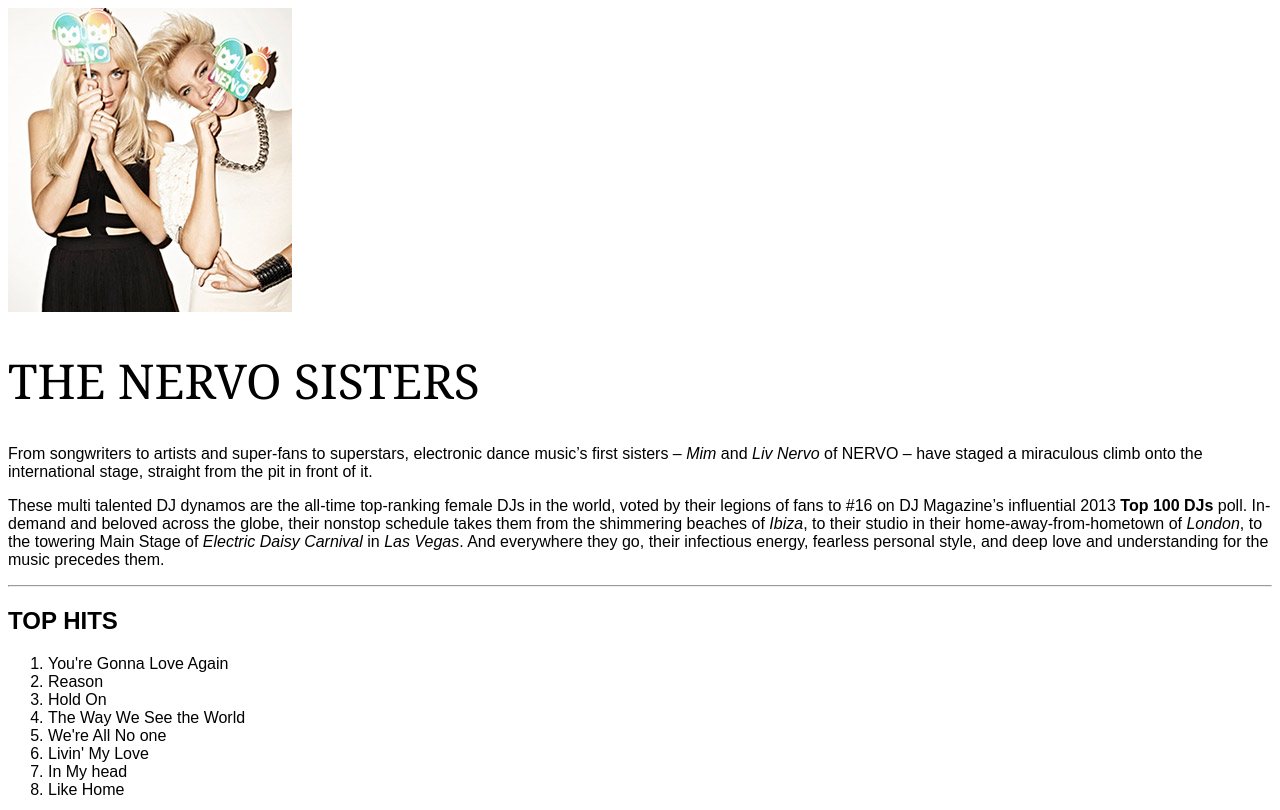
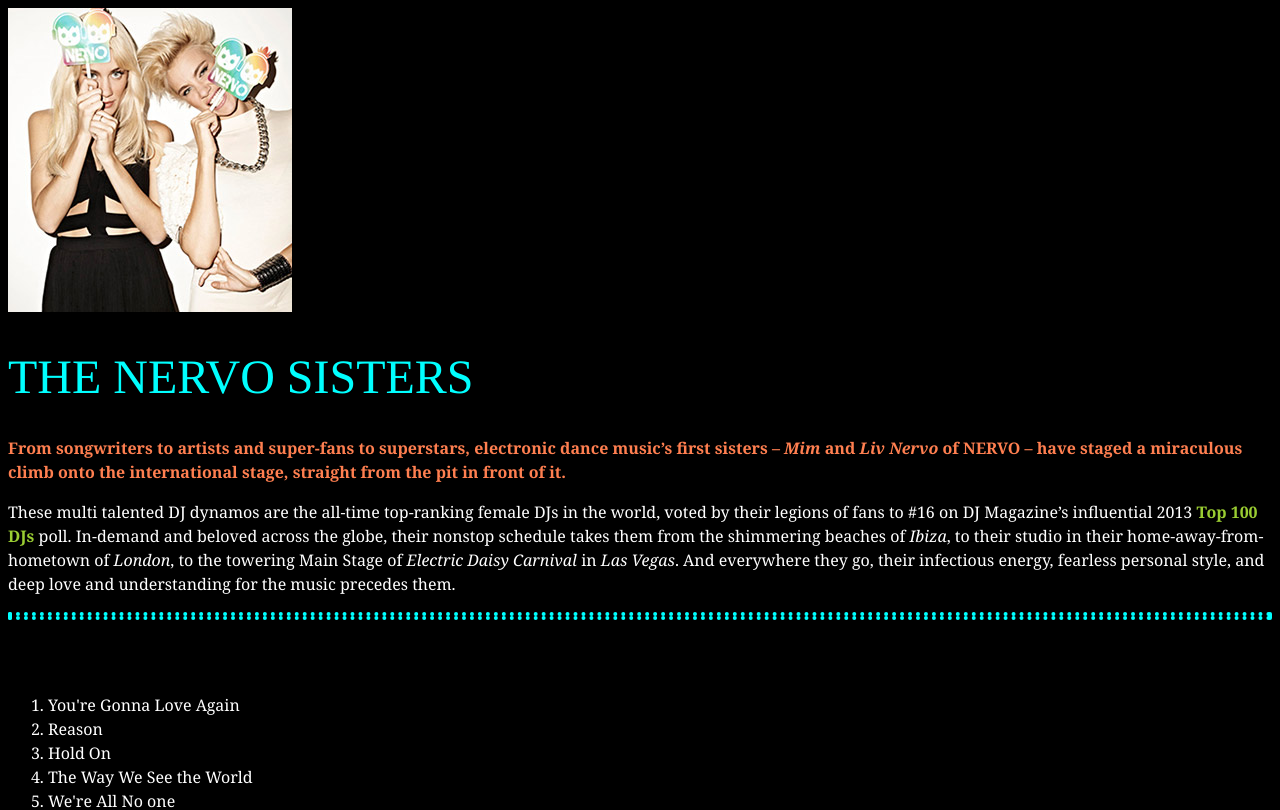
Before and after one commit to mystine/activity-css, a plain HTML site: page index.html in a window 1280 px wide. Shown: the top 810 px of the page. Drawn offline with Linux system fonts and the light colour scheme.

Commit message:
Added CSS to HTML

```diff
--- a/css/general.css
+++ b/css/general.css
@@ -1,13 +1,37 @@
 /* CSS Document */
 
 html {
-    font-family: Arial, Helvetica, sans;
+    font-family: Georgia, Times, serif;
 }
 
-body {}
+body {
+    background-color:black;
+}
 
 h1 {
-    font-family: Georgia, Times, serif;
+    font-family: Rockwell, Times, serif;
     font-weight: normal;
-    font-size: 3rem; /* 1rem = 16px */
+    font-size: 3rem;
+    color: cyan;
 }
+
+li,
+p {
+    font-weight:normal;
+    font-size: 1rem;
+    color: white;
+    line-height: 1.5rem;
+}
+
+h1 + p {
+    color: coral;
+    font-weight: bold;
+}
+
+strong {
+    color: yellowgreen;
+}
+
+hr {
+    border: 4px dotted cyan;
+}
```
